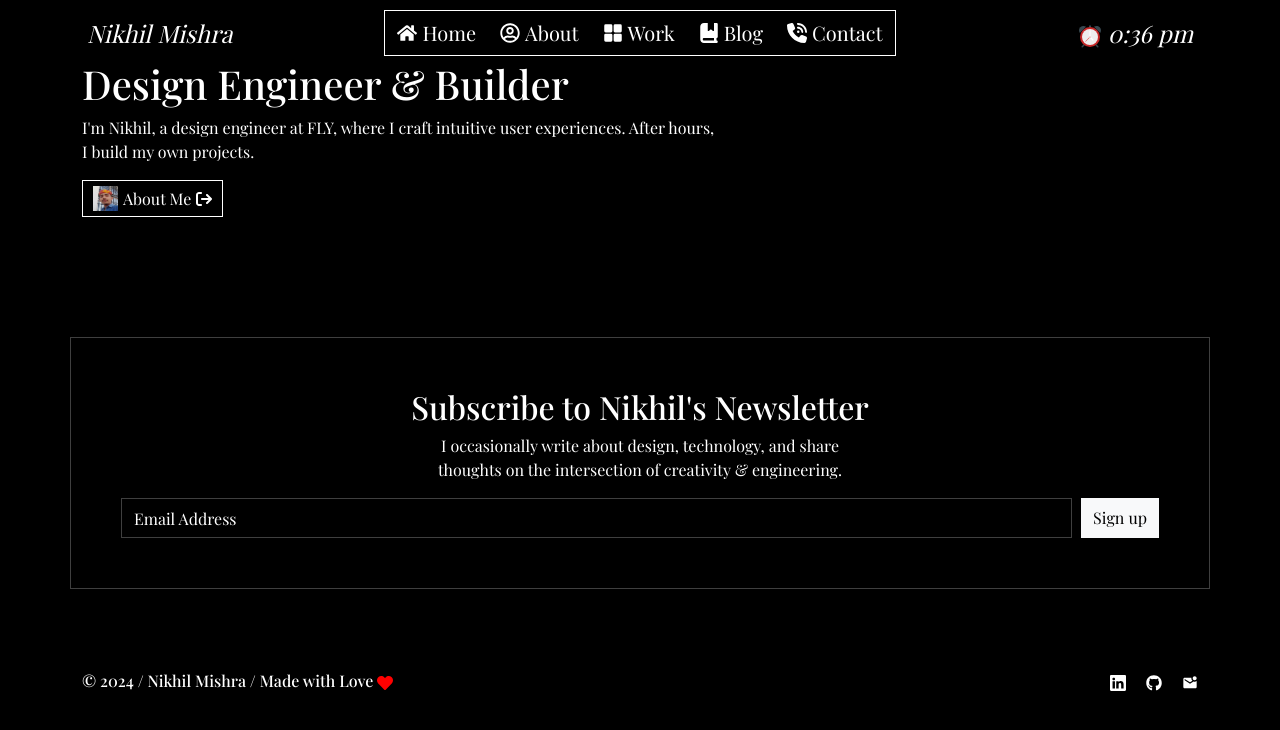
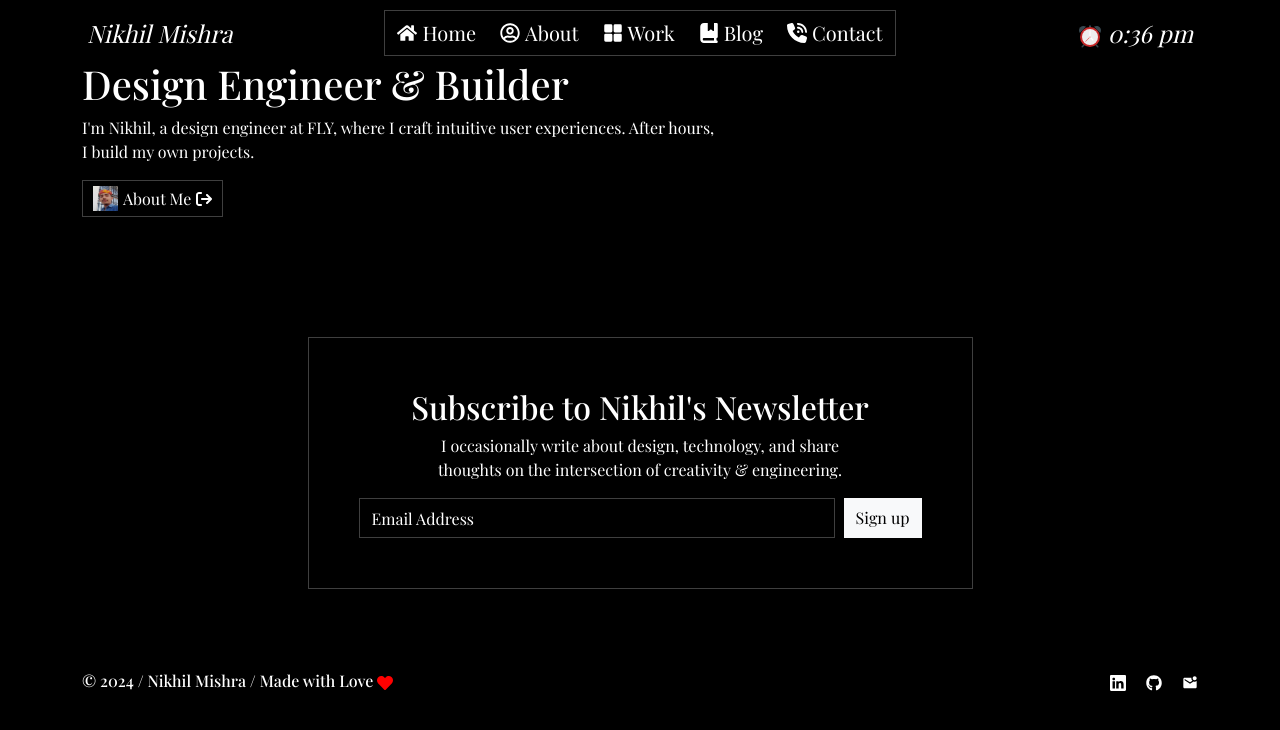
Before and after one commit to nikhil7476/nikhil-mishra-card, a Next.js app: page /home in a window 1280 px wide. Shown: the top 730 px of the page. Built offline with nearby package versions, Linux system fonts and the light colour scheme; a web font is replaced by a local one.

Commit message:
modified:   src/pages/home.js 	modified:   src/styles/Header.module.css 	modified:   src/styles/Home.module.css

```diff
--- a/src/pages/home.js
+++ b/src/pages/home.js
@@ -21,8 +21,8 @@ export default function Home() {
       </section>
       <section className={styles.newsLetter}>
         <Container>
-          <Row>
-            <Col className={styles.news}>
+          <Row className="justify-content-center">
+            <Col className={`col-md-7 ${styles.news}`}>
               <h2>{"Subscribe to Nikhil's Newsletter"}</h2>
               <p>I occasionally write about design, technology, and share<br />thoughts on the intersection of creativity & engineering.</p>
               <Form className={styles.signupForm}>
--- a/src/styles/Header.module.css
+++ b/src/styles/Header.module.css
@@ -33,7 +33,7 @@
     justify-content: center;
     align-items: center;
     gap: 20px;
-    border: 1px solid #fff;
+    border: 1px solid #3f3f3f;
     padding: 5px 10px;
 }
 
--- a/src/styles/Home.module.css
+++ b/src/styles/Home.module.css
@@ -6,7 +6,7 @@
     width: fit-content;
     gap: 5px;
     align-items: center;
-    border: 1px solid #fff;
+    border: 1px solid #3f3f3f;
     box-shadow: inset 0 0 0 #00000000;
 }
 
```
